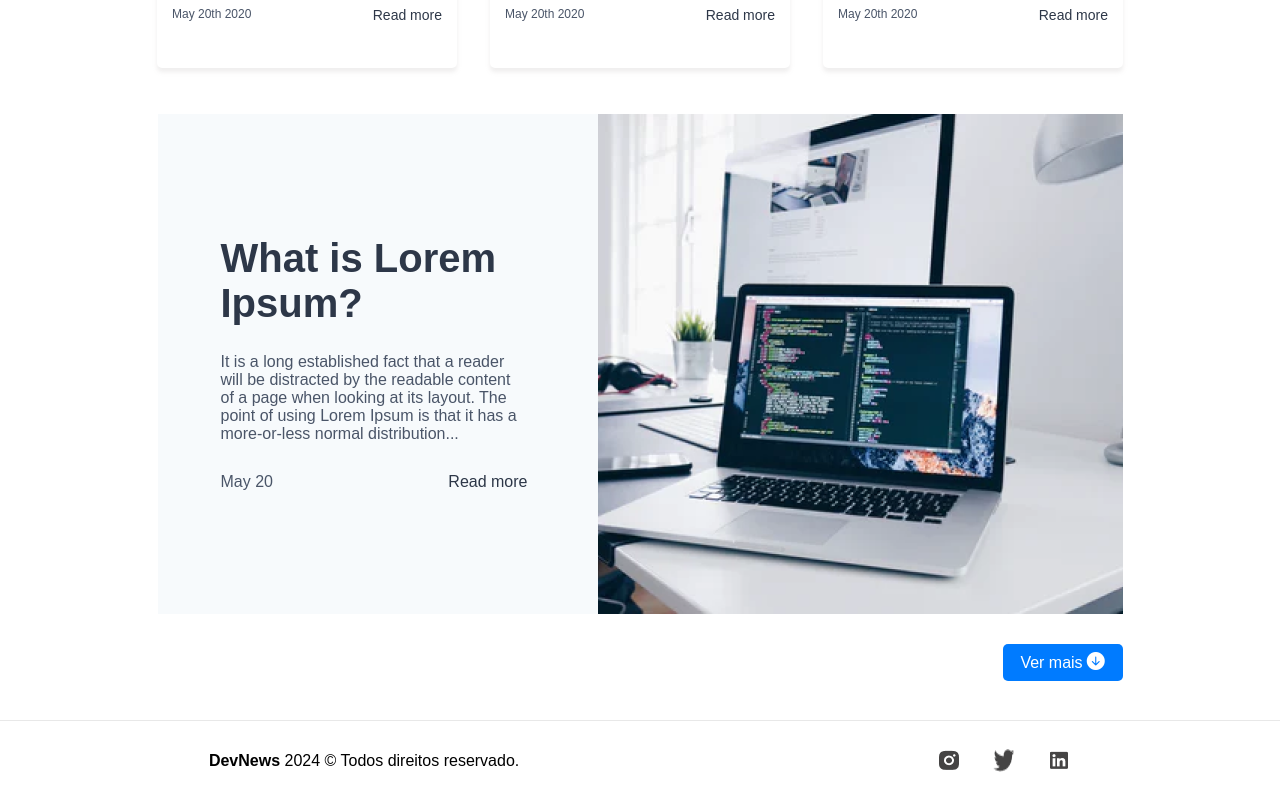
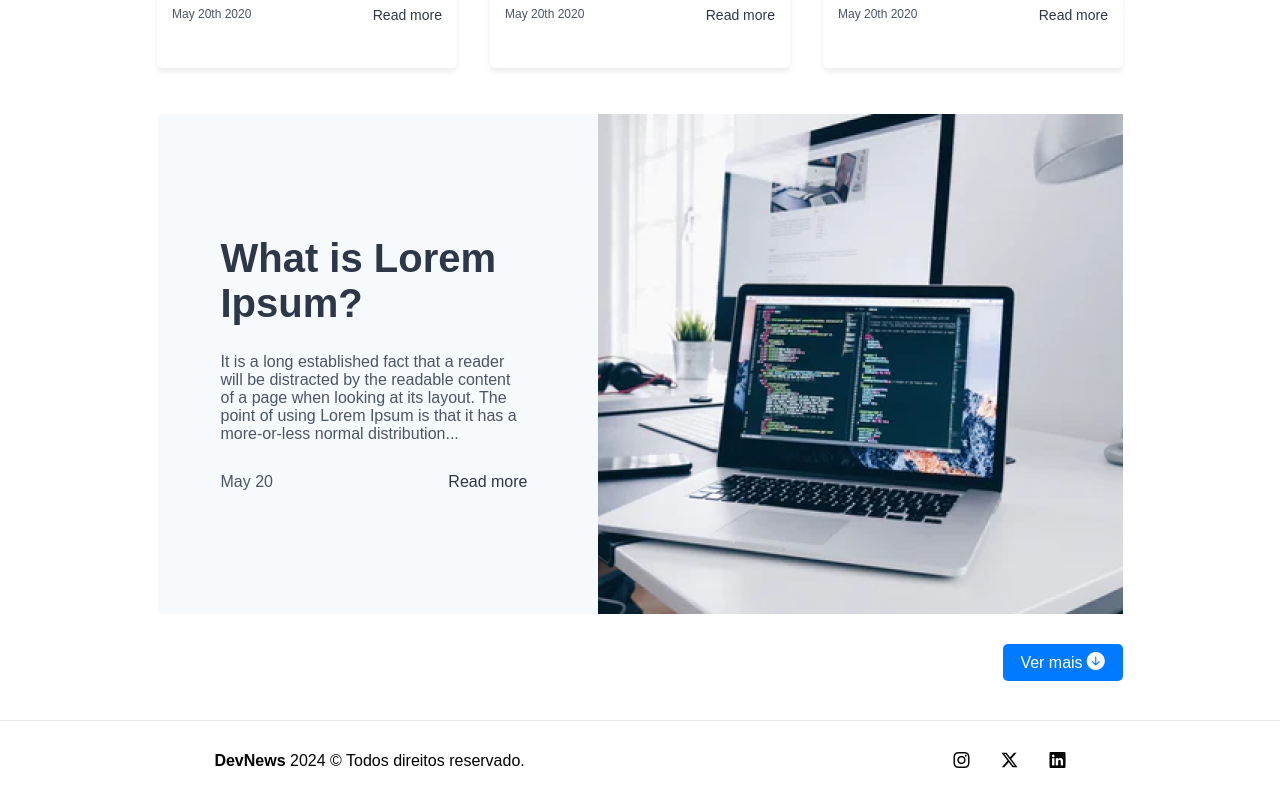
Before and after one commit to lucasmoraist/dev-news-web, a React (Vite) app: page / in a window 1280 px wide. Shown: the part 1193-1993 px from the top of the page. Built offline with nearby package versions, Linux system fonts and the light colour scheme; a web font is replaced by a local one.

Commit message:
feat: replace social media images with icon components in footer

```diff
--- a/src/components/footer/index.tsx
+++ b/src/components/footer/index.tsx
@@ -1,4 +1,4 @@
-import './footer.module.scss';
+import "./footer.module.scss";
 
 export default function Footer() {
   return (
@@ -9,9 +9,9 @@ export default function Footer() {
         </p>
       </div>
       <div>
-        <img src="img/instagram-fill 1.png" alt="Instagram logo" />
-        <img src="img/Vector.png" alt="Twitter logo" />
-        <img src="img/linkedin-box-fill 1.png" alt="LinkdIn logo" />
+        <i className="bi bi-instagram"></i>
+        <i className="bi bi-twitter-x"></i>
+        <i className="bi bi-linkedin"></i>
       </div>
     </footer>
   );
```
